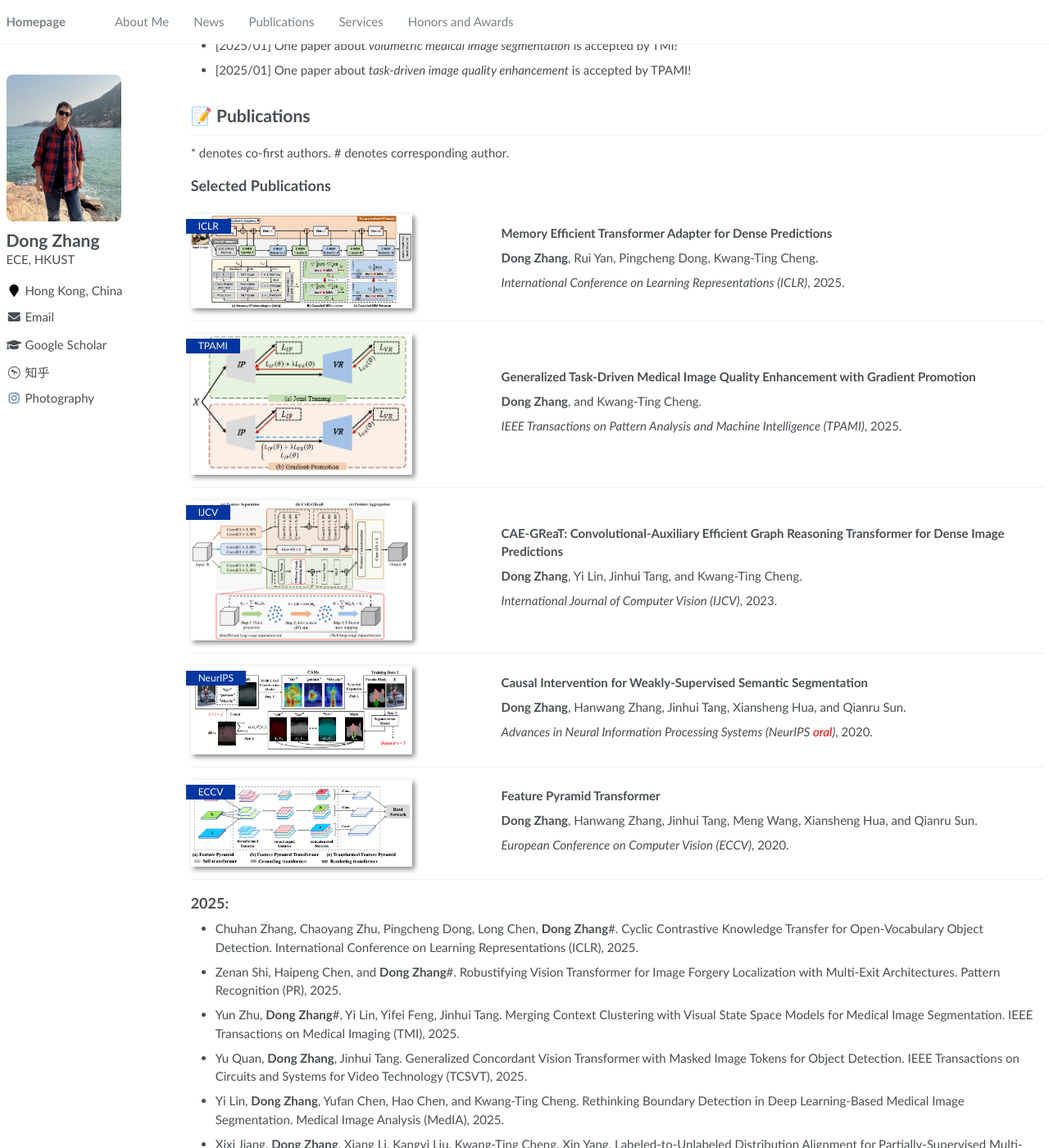
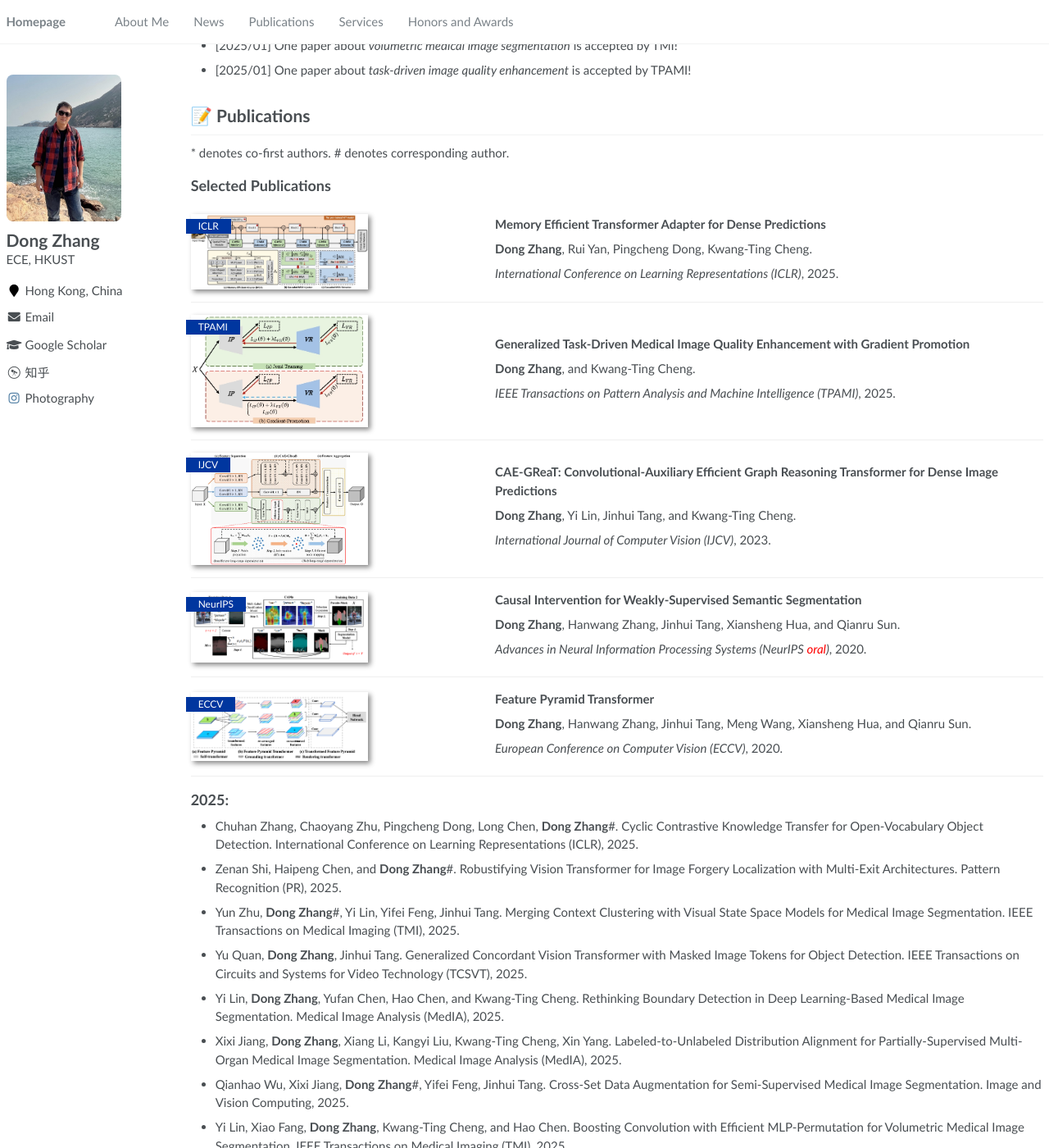
Before and after one commit to dongzhang89/dongzhang89.github.io, a Jekyll site: the page built from _pages/about.md, in a window 1280 px wide and 1400 px high, scrolled down 709 px. Shown: the whole window at 82% size. Built offline with Jekyll 4.4.1, drawn with Linux system fonts in a browser that asks for light colours.

Commit message:
Update main.scss

```diff
--- a/assets/css/main.scss
+++ b/assets/css/main.scss
@@ -55,7 +55,7 @@
         width: 100%;
         order: 2;
         img {
-            max-width: 270px;
+            max-width: 216px;
             box-shadow: 3px 3px 6px #888;
             object-fit: cover;
         }
@@ -69,14 +69,14 @@
     @include breakpoint($medium) {
         .paper-box-image {
             justify-content: left;
-            min-width: 200px;
+            min-width: 160px;
             max-width: 35%;
             order: 1;
         }
 
         .paper-box-text {
             justify-content: left;
-            padding-left: 1em;
+            padding-left: 0.5em;
             max-width: 65%;
             order: 2;
         }
```
